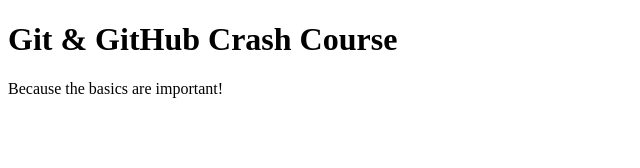
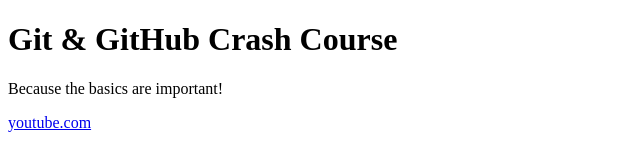
Before and after one commit to capa67-T/actions, a plain HTML site: page index.html in a window 1280 px wide. Shown: the whole page, without its empty margins (0-640 px from the left). Drawn offline with Linux system fonts and the light colour scheme.

Commit message:
segundo commit

```diff
--- a/index.html
+++ b/index.html
@@ -9,5 +9,8 @@
   <body>
     <h1>Git & GitHub Crash Course</h1>
     <p>Because the basics are important!</p>
+    <p>
+        <a href="youtube.com">youtube.com</a>
+    </p>
   </body>
 </html>
```
